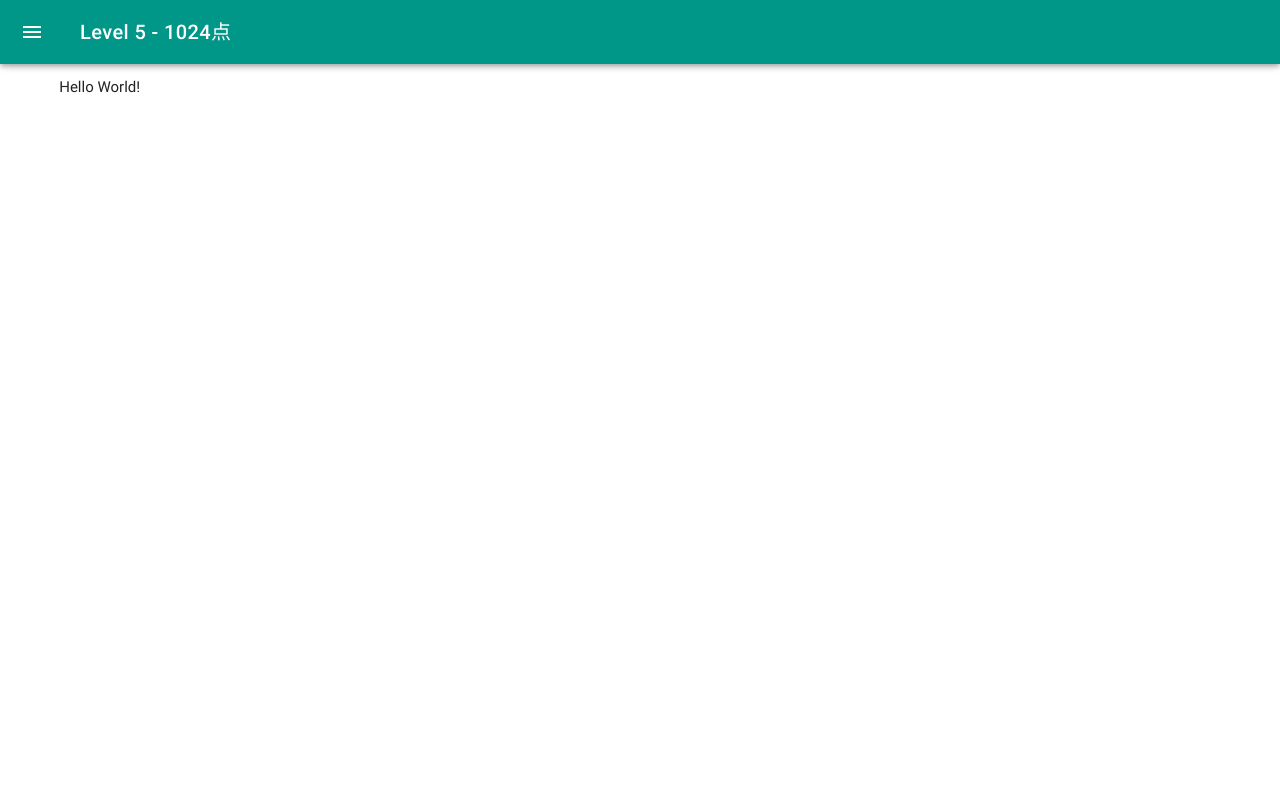
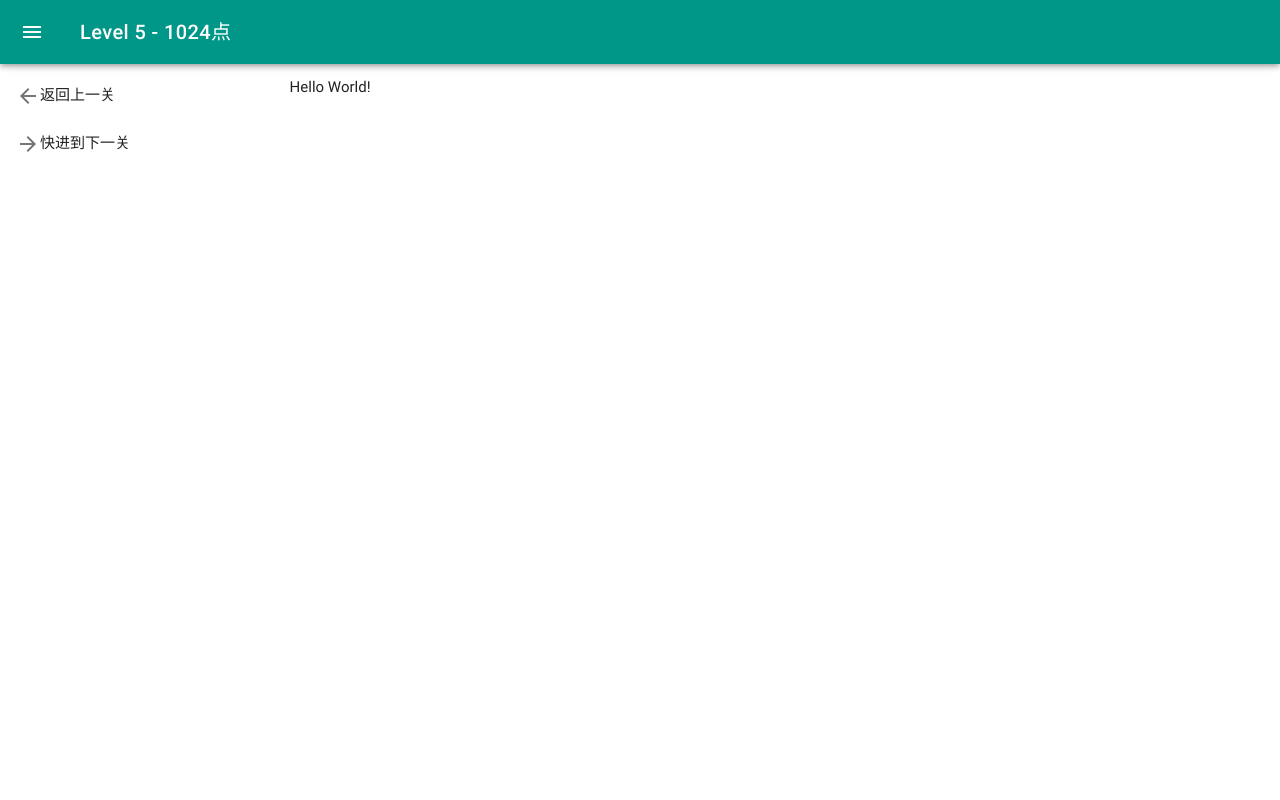
Before and after one commit to scnu-socoding/2020-1024-src, a Django app: template myapp/templates/level5.html in a window 1280 px wide. Run offline with Django 3.2, Linux system fonts and the light colour scheme; the template is opened without the code that fills it, so the values that code supplies are empty.

Commit message:
Update level5.html

```diff
--- a/myapp/templates/level5.html
+++ b/myapp/templates/level5.html
@@ -10,19 +10,32 @@
 />
 </head>
 
-<body class="mdui-theme-primary-teal mdui-appbar-with-toolbar">
+<body class="mdui-theme-primary-teal mdui-appbar-with-toolbar mdui-drawer-body-left">
   <header class="mdui-appbar mdui-appbar-fixed mdui-appbar-scroll-hide">
     <div class="mdui-toolbar mdui-color-theme">
-      <a href="javascript:;" class="mdui-btn mdui-btn-icon"><i class="mdui-icon material-icons">menu</i></a>
+      <a href="javascript:;" class="mdui-btn mdui-btn-icon mdui-ripple" mdui-drawer="{target:'#main-drawer', swipe:true}"><i class="mdui-icon material-icons">menu</i></a>
       <span class="mdui-typo-title">Level 5 - 1024点</span>
     </div>
   </header>
+  <nav class="mdui-drawer" id="main-drawer">
+    <div class="mdui-list">
+      <a class="mdui-list-item mdui-ripple" herf="#">
+        <i class="mdui-list-item-icon mdui-icon material-icons">arrow_back</i>
+        <div calss="mdui-list-item-content">返回上一关</div>
+      </a>
+      <a class="mdui-list-item mdui-ripple" herf="#">
+        <i class="mdui-list-item-icon mdui-icon material-icons">arrow_forward</i>
+        <div calss="mdui-list-item-content">快进到下一关</div>
+      </a>
+    </div>
+  </nav>
 
 
   <div class="mdui-container">
     <p>Hello World!</p>
   </div>
 
+  <footer></footer>
 
   <script
   src="../static/myapp/js/mdui.min.js"
```
